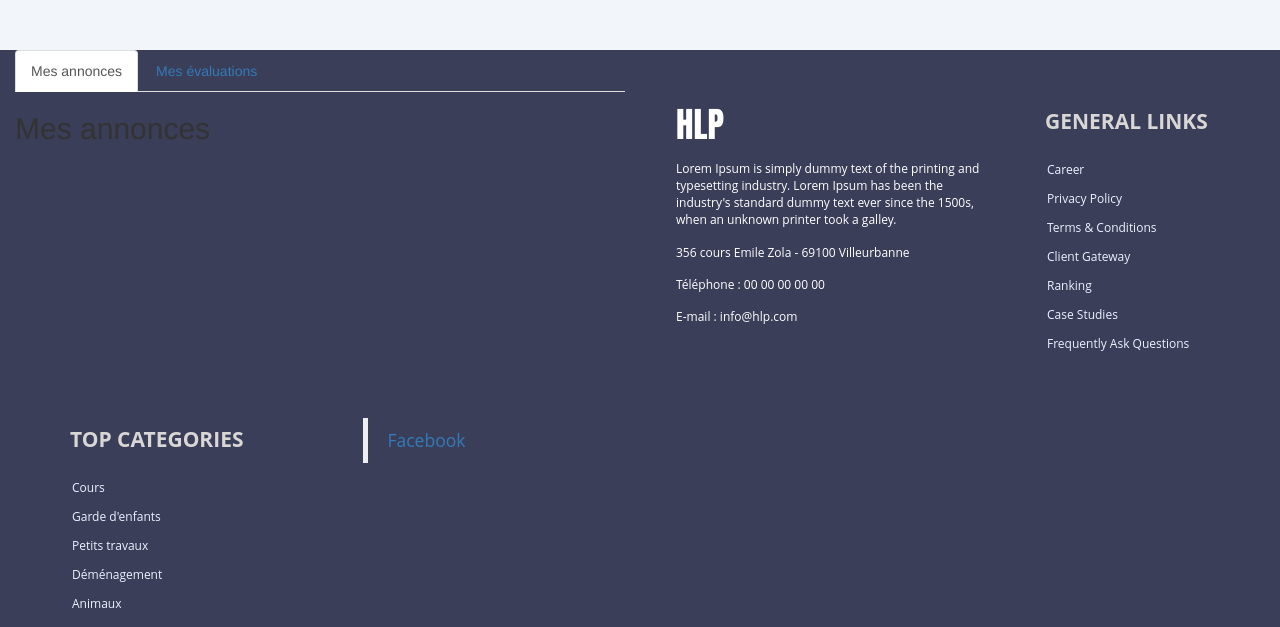
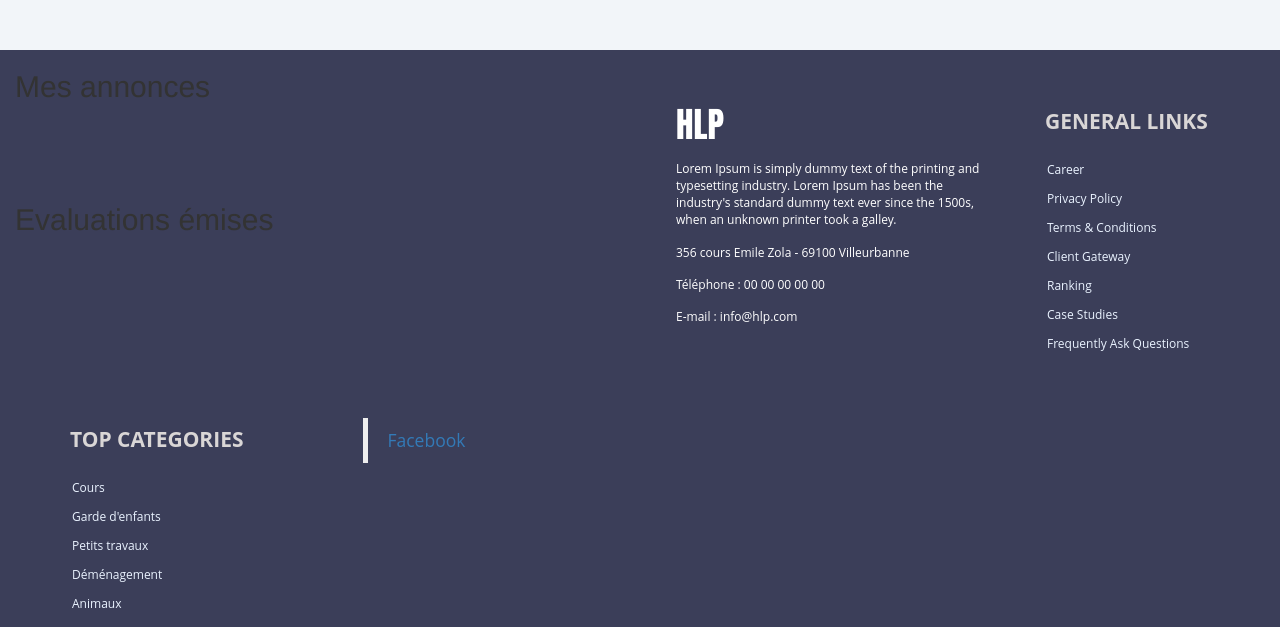
Before and after one commit to guilloudaudrey/siteCollaboratif, a PHP site: page /espaceperso.php in a window 1280 px wide. Shown: the top 627 px of the page. Run offline with PHP 8.4, Linux system fonts and the light colour scheme; data that the repository does not hold is empty; some libraries are stand-ins or nearby versions.

Commit message:
bootstrap

```diff
--- a/annonce.php
+++ b/annonce.php
@@ -59,13 +59,13 @@ $url = 'http://' . $_SERVER['HTTP_HOST'] . $_SERVER['REQUEST_URI'];
 
                 <!---------------lien vers l'espace public de l'auteur de l'annonce------------------>
 
-                <div class= "col-lg-3 " style="margin-top: 15px;  height: 200px">
+                <div class= "col-lg-3 " style="margin-top: 15px">
                     <form action="espacepublic.php" method="GET" >
                         <p class="col-lg-6 col-lg-offset-3" style="text-align: center">
                             <?php echo $author ?>
                         <p>
-                        <div class="col-lg-6 col-lg-offset-2">
-                            <img src="images/profil.png" class="img-fluid" alt="Responsive image" style="width: 150%;height: auto">
+                        <div class="col-lg-8 col-lg-offset-2">
+                            <img src="images/profil.png" class="img-fluid" alt="Responsive image" style="width: 100%;height: auto">
                         </div>
                         <input type="hidden" name="profilpub" value="<?php echo $author ?>">
                         <button class="btn btn-secondary col-lg-6 col-lg-offset-3" style="margin-top: 10px">
--- a/classes/Comment.php
+++ b/classes/Comment.php
@@ -81,7 +81,6 @@ class Comment {
                     <p> note : ' . $this->getNote() . '</p>
                     <p>auteur : ' . $this->getAuthor() . '</p>
                     <p>date : ' . $this->getDate() . '</p>
-                    <p>destinataire : ' . $this->getDestinataire() . '</p>
                 </div>';
     }
 
--- a/espaceperso.php
+++ b/espaceperso.php
@@ -44,14 +44,9 @@
                     ?>
                 </div>
                 <div class="container col-lg-6">
-                    <ul class="nav nav-tabs">
-                        <li class="active"><a data-toggle="tab" href="#home">Mes annonces</a></li>
-                        <li><a data-toggle="tab" href="#menu1">Mes évaluations</a></li>
 
-                    </ul>
 
-                    <div id="myTabContent" class="tab-content">
-                        <div class="tab-pane fade active in" id="home">
+
                     <h2>Mes annonces</h2>
 
 
@@ -80,8 +75,8 @@
                     }
                     ?>
 
-                            <div id="menu1" class="tab-pane fade">
-                                <h2>Evaluations émises</h2>
+
+                    <h2 style="margin-top: 100px">Evaluations émises</h2>
                     <?php
                     $listecomm = $instance->readCommentsList();
                     $listepost = $instance->readPostsList();
@@ -93,13 +88,12 @@
                         }
                     }
                     ?>
+
                 </div>
             </div>
         </div>
     </div>
-            </div>
-        </div>
-    </div>
+
 
     <?php
     include_once 'html/footer.php';
```
Lines whose indentation alone changed are shown as unchanged.
